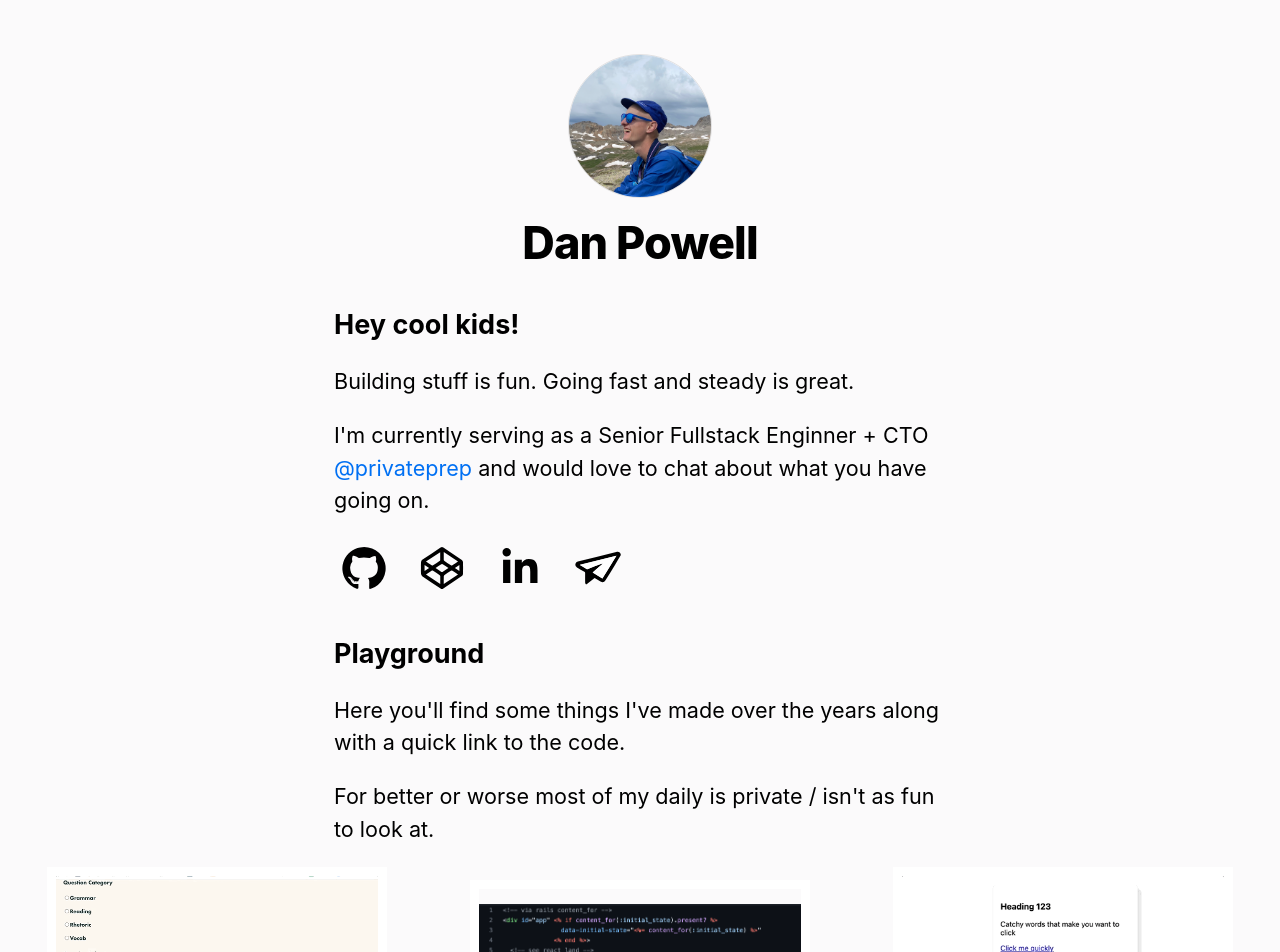
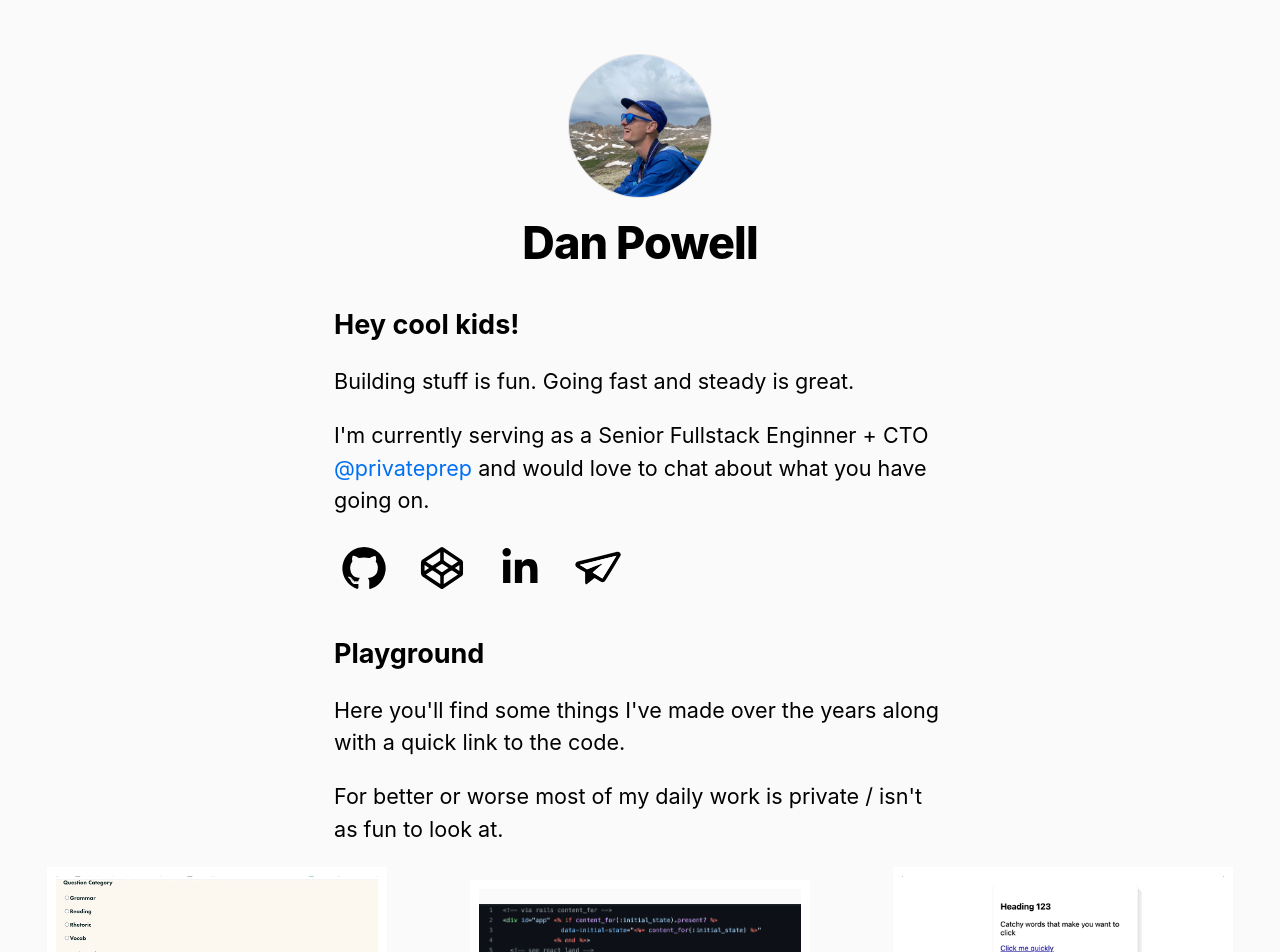
Before and after one commit to danielpowell4/blog, a Next.js app: page / in a window 1280 px wide. Shown: the top 952 px of the page. Built offline with nearby package versions, Linux system fonts and the light colour scheme.

Commit message:
Adds missing word

```diff
--- a/pages/index.js
+++ b/pages/index.js
@@ -85,8 +85,8 @@ export default function Home({ allPostsData }) {
             quick link to the code.
           </p>
           <p>
-            For better or worse most of my daily is private / isn't as fun to
-            look at.
+            For better or worse most of my daily work is private / isn't as fun
+            to look at.
           </p>
         </div>
         <ul className={homeStyles.gallery}>
```
